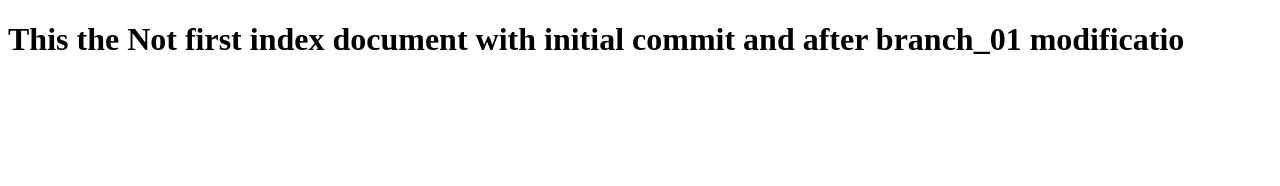
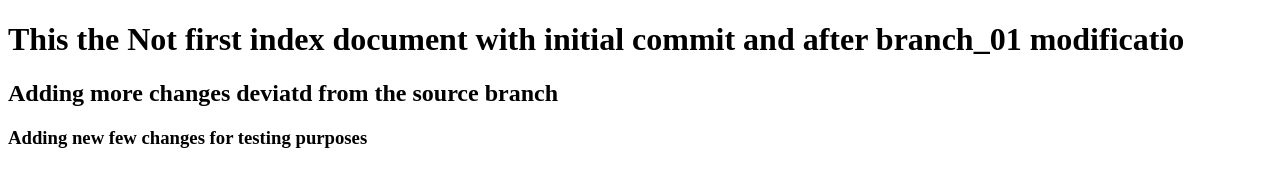
Before and after one commit to rvchandrudev/learning_git, a plain HTML site: page index.html in a window 1280 px wide. Drawn offline with Linux system fonts and the light colour scheme.

Commit message:
test-commit

```diff
--- a/index.html
+++ b/index.html
@@ -7,5 +7,7 @@
 </head>
 <body>
     <h1> This the Not first index document with initial commit and after branch_01 modificatio </h1>
+    <h2> Adding more changes deviatd from the source branch </h2>
+    <h3> Adding new few changes for testing purposes </h3>
 </body>
 </html>
```
